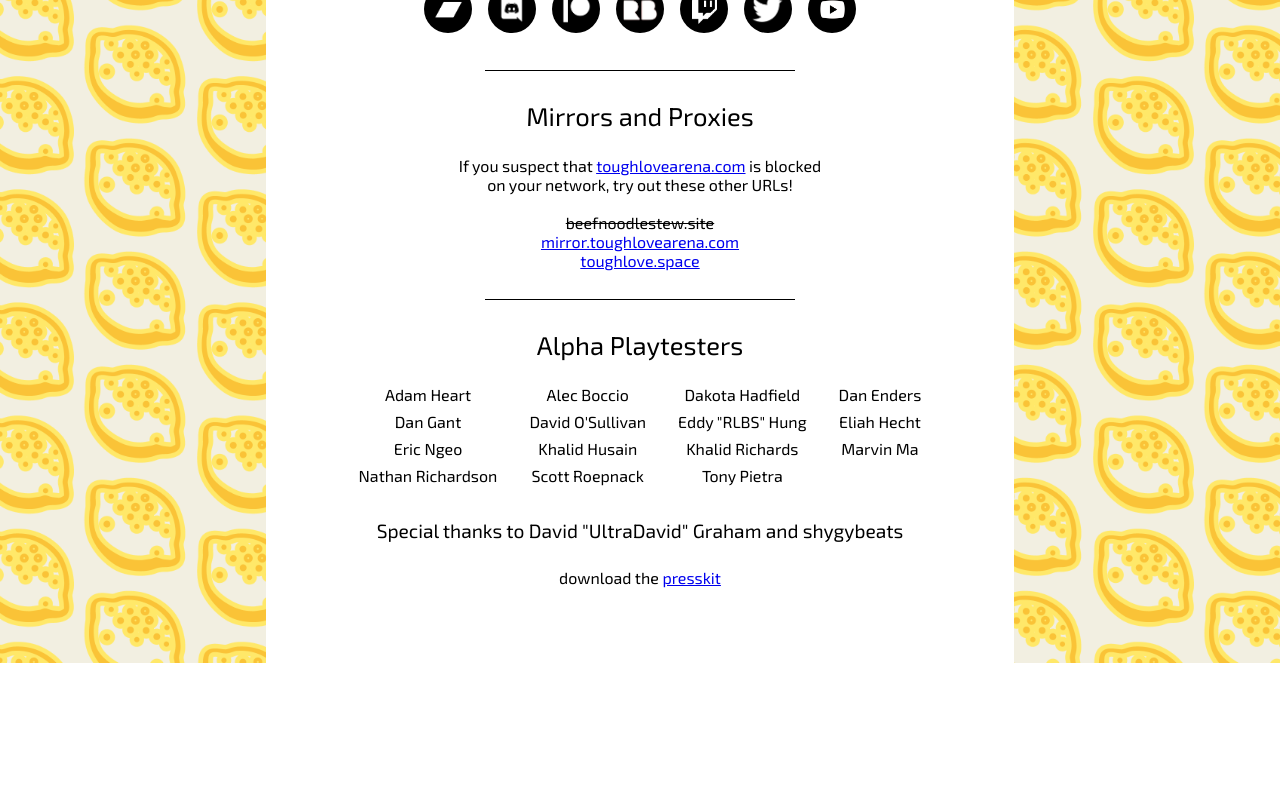
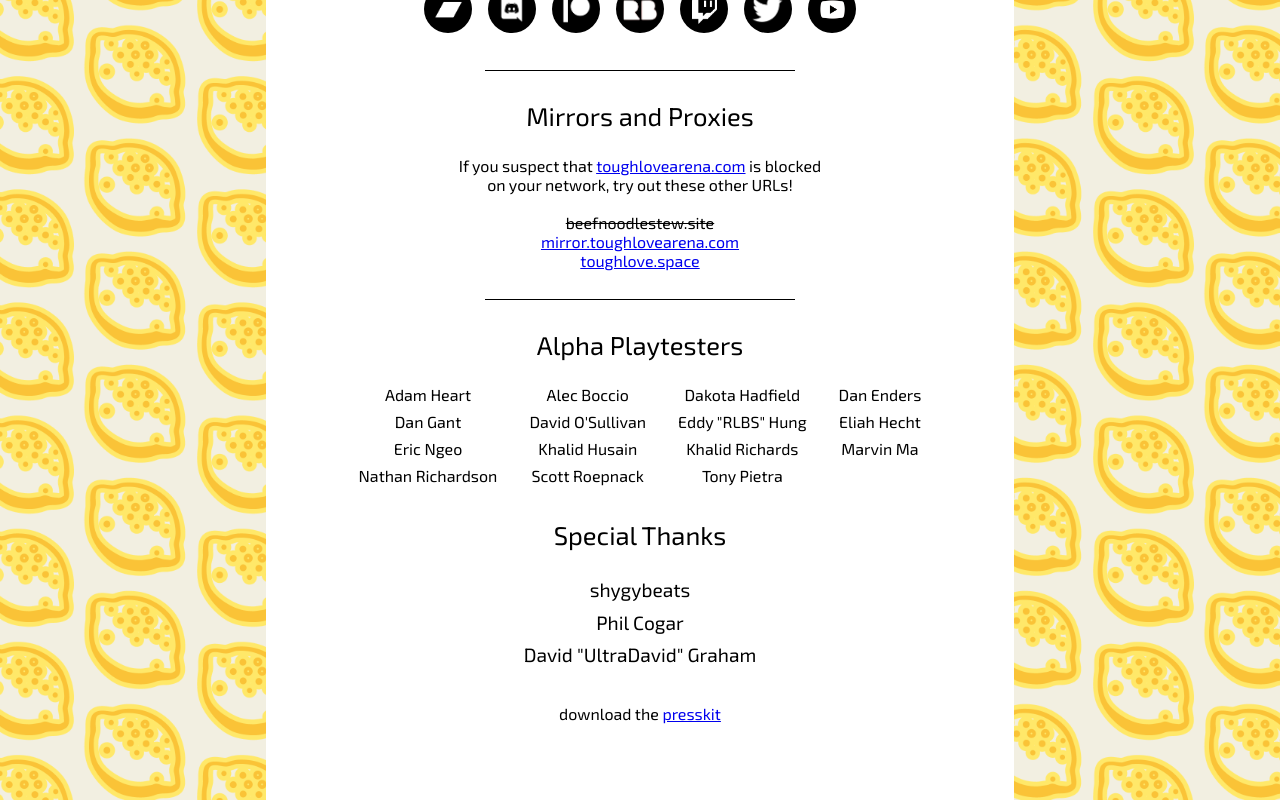
Before and after one commit to toughlovearena/about.toughlovearena.com, a Next.js app: page /about in a window 1280 px wide. Shown: the part 657-1457 px from the top of the page. Before the commit the page ends 1320 px from the top, so only its background shows below. Built offline with nearby package versions, Linux system fonts and the light colour scheme.

Commit message:
add phil to special thanks, change to list

```diff
--- a/components/about/AboutInfo.tsx
+++ b/components/about/AboutInfo.tsx
@@ -23,6 +23,12 @@ const playtesters = [
   'Scott Roepnack',
   'Tony Pietra',
 ].sort();
+
+const specialThanks = [
+  'shygybeats',
+  'Phil Cogar',
+  'David "UltraDavid" Graham',
+];
 
 export const AboutInfo = () => {
   const { width } = useDocumentSize();
@@ -107,9 +113,12 @@ export const AboutInfo = () => {
           <TextColumns columns={columns} text={playtesters} />
         </section>
         <section>
-          <div className={styles.medium}>
-            Special thanks to David "UltraDavid" Graham and shygybeats
+          <div className={styles.large}>
+            Special Thanks
           </div>
+        </section>
+        <section className={styles.medium}>
+          <TextColumns columns={1} text={specialThanks} />
         </section>
 
         <section>
```
